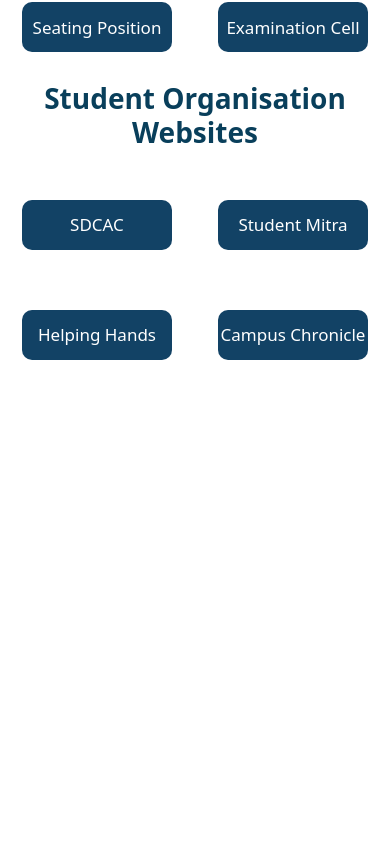
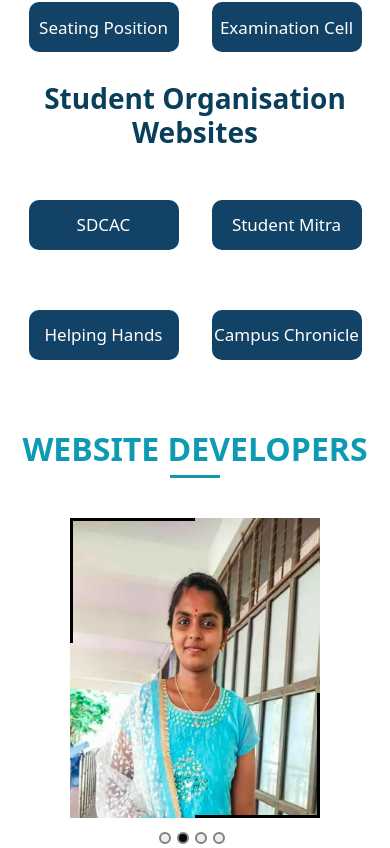
Before and after one commit to Yasvanth-2005/ecrush, a React (Create React App) app: page / in a window 390 px wide. Shown: the part 8721-9569 px from the top of the page. Before the commit the page ends 9111 px from the top, so only its background shows below. Built offline with nearby package versions, Linux system fonts and the light colour scheme.

Commit message:
web developers section

```diff
--- a/package.json
+++ b/package.json
@@ -10,6 +10,7 @@
     "bootstrap-icons": "^1.10.5",
     "react": "^18.2.0",
     "react-dom": "^18.2.0",
+    "react-multi-carousel": "^2.8.4",
     "react-router-dom": "^6.14.0",
     "react-scripts": "5.0.1",
     "web-vitals": "^2.1.4"
--- a/src/App.css
+++ b/src/App.css
@@ -615,10 +615,10 @@ header .navbar-mobile {
   margin-bottom: 20px;
 }
 .link-section .q-links {
-  display: flex;
-  justify-content: space-between;
-  align-items: center;
-  flex-wrap: wrap;
+  display: grid;
+  grid-template-columns: 1fr 1fr 1fr 1fr;
+  place-items: center;
+  place-content: center;
 }
 .link-section .q-links button {
   width: 150px;
@@ -641,4 +641,105 @@ header .navbar-mobile {
   text-decoration: none;
   font-size: 17px;
 }
+@media (max-width:720px){
+  .link-section .q-links {
+    grid-template-columns: 1fr 1fr;
+  }
+}
 /* Quick Links Section ends */
+/*Web developers section */
+.webcard{
+    position: relative;
+    overflow: hidden;
+    margin-bottom: 30px;
+    width: 250px;
+    height: 300px;
+    transition: all 0.5 ease;
+    cursor: pointer;
+}
+.webcard::before{
+  content: '';
+   position: absolute;
+   top: 0;
+   left: 0;
+   width: 125px;
+   height: 125px;
+   border-top:3px solid black;
+   border-left:3px solid black;
+   transition: all 0.5s ease;
+   z-index:2;
+}
+.webcard::after{
+  content: '';
+   position: absolute;
+   bottom: 0;
+   right: 0;
+   width: 125px;
+   height: 125px;
+   border-bottom:3px solid black;
+   border-right:3px solid black;
+   transition: all 1s ease;
+}
+.webcard:hover::before{
+  transform: translate(10px,10px);
+}
+.webcard:hover::after{
+  transform: translate(-10px,-10px);
+}
+.webcard>div.web-img>img{
+  width: 100%;
+  position: absolute;
+  top: 0;
+  right: 0;
+}
+.webcard:hover .web-img img{
+  transform: scale(1.05);
+  filter:blur(5px);
+}
+.web-info{
+  position: absolute;
+  top:0;
+  left:0;
+  z-index:5;
+  padding: 50% 4%;
+  text-align: center;
+  display: flex;
+  justify-content: center;
+  align-items: center;
+  flex-direction: column;
+}
+.web-info h2{
+    font-size: 20px;
+    color: black;
+    margin-top: -30px;
+    opacity: 0;
+    padding: 0 10px;
+    letter-spacing: 2px;
+    text-transform: uppercase;
+    transform: translateY(-100px);
+    transition: all 900ms cubic-bezier(0.68, -0.55, 0.265, 1.55) 0.2s;
+    border-radius: 10px;
+}
+.web-info ul{
+  margin: 20px 0;
+  padding: 0;
+  opacity: 0;
+  transform: translateY(100px);
+  transition: all 600ms cubic-bezier(0.68, -0.55, 0.265, 1.55) 0.2s;
+  display: inline-flex;
+  list-style-type: none;
+}
+.web-info ul a{
+  color:black;
+  margin: 0px 10px;
+}
+.web-info i{
+  font-size: 24px;
+}
+.web-info h2 span{
+  font-size:12px;
+}
+.webcard:hover .web-info h2,.webcard:hover .web-info ul{
+  transform: translateY(0);
+  opacity: 1;
+}
--- /dev/null
+++ b/src/components/Webcarousel.js
@@ -0,0 +1,143 @@
+import React, { useEffect, useState } from "react";
+import Carousel from "react-multi-carousel";
+import "react-multi-carousel/lib/styles.css";
+// import "bootstrap-icons/font/bootstrap-icons.css";
+
+import siddu from "../images/trainers/siddhu.jpeg";
+import rohita from "../images/trainers/siddhu.webp";
+import anand from "../images/trainers/anand.jpg";
+import arun from "../images/trainers/arun.jpg";
+
+const WebCard = (props) => {
+  return (
+        <div className="webcard">
+          <div className="web-img">
+            <img src={props.img} alt="Siddhu" />
+          </div>
+          <div className="web-info">
+            <h2 className="web-name">
+              {props.name} <br /> <span>{props.pos}</span>
+            </h2>
+            <ul className="social-link">
+              <li>
+                <a
+                  href="https://www.linkedin.com/in/siddartha-yernagula-a4745b238/"
+                  className="bi bi-linkedin"
+                  aria-hidden="true"
+                ></a>
+              </li>
+              <li>
+                <a
+                  href="https://www.instagram.com/siddhu_from_srikakulam/"
+                  className="bi bi-instagram"
+                  aria-hidden="true"
+                ></a>
+              </li>
+              <li>
+                <a
+                  href="https://www.instagram.com/siddhu_from_srikakulam/"
+                  className="bi bi-facebook"
+                  aria-hidden="true"
+                ></a>
+              </li>
+              <li>
+                <a
+                  href="https://www.linkedin.com/in/siddartha-yernagula-a4745b238/"
+                  className="bi bi-twitter"
+                  aria-hidden="true"
+                ></a>
+              </li>
+            </ul>
+          </div>
+        </div>
+  );
+};
+
+const webDevs = [
+    {id:1,img:siddu,name:"Siddartha Yernagula",pos:"Full Stack Web Developer"},
+    {id:2,img:rohita,name:"Rohita Uppala",pos:"Full Stack Web Developer"},
+    {id:3,img:anand,name:"Anand Prasad",pos:"Full Stack Web Developer"},
+    {id:4,img:arun,name:"MAT574",pos:"Full Stack Web Developer"}
+]
+
+const MyCarousel = () => {
+  const responsive = {
+    desktop: {
+      breakpoint: { max: 3000, min: 1024 },
+      items: 4,
+      slidesToSlide: 0,
+    },
+    tablet: {
+      breakpoint: { max: 1024, min: 660 },
+      items: 2,
+      slidesToSlide: 2,
+    },
+    mobile: {
+      breakpoint: { max: 660, min: 0 },
+      items: 1,
+      slidesToSlide: 1,
+    },
+  };
+
+  const [deviceType, setDeviceType] = useState("");
+
+  useEffect(() => {
+    const handleResize = () => {
+      const { innerWidth } = window;
+      if (innerWidth >= responsive.desktop.breakpoint.min) {
+        setDeviceType("desktop");
+      } else if (
+        innerWidth >= responsive.tablet.breakpoint.min &&
+        innerWidth <= responsive.tablet.breakpoint.max
+      ) {
+        setDeviceType("tablet");
+      } else {
+        setDeviceType("mobile");
+      }
+    };
+
+    handleResize();
+    window.addEventListener("resize", handleResize);
+
+    // Clean up the event listener on component unmount
+    return () => {
+      window.removeEventListener("resize", handleResize);
+    };
+  }, [responsive]);
+
+  const showDots = deviceType !== "desktop";
+  const swipeable = deviceType !== "desktop";
+  const draggable = deviceType !== "desktop";
+  const autoPlay = deviceType !== "desktop";
+
+  return (
+    <Carousel
+      responsive={responsive}
+      swipeable={swipeable}
+      draggable={draggable}
+      infinite={true}
+      autoPlay={autoPlay}
+      autoPlaySpeed={5000}
+      removeArrowOnDeviceType={["desktop", "tablet", "mobile"]}
+      deviceType={deviceType}
+      showDots={showDots}
+      customTransition="all .5"
+      transitionDuration={500}
+    >
+      <div className="d-flex justify-content-center align-items-center">
+        <WebCard key={webDevs[0].id} name={webDevs[0].name} img={webDevs[0].img} pos={webDevs[0].pos}/>
+      </div>
+      <div className="d-flex justify-content-center align-items-center">
+        <WebCard key={webDevs[1].id} name={webDevs[1].name} img={webDevs[1].img} pos={webDevs[1].pos}/>
+      </div>
+      <div className="d-flex justify-content-center align-items-center">
+        <WebCard key={webDevs[2].id} name={webDevs[2].name} img={webDevs[2].img} pos={webDevs[2].pos}/>
+      </div>
+      <div className="d-flex justify-content-center align-items-center">
+        <WebCard key={webDevs[3].id} name={webDevs[3].name} img={webDevs[3].img} pos={webDevs[3].pos}/>
+      </div>
+    </Carousel>
+  );
+};
+
+export default MyCarousel;
--- a/src/pages/Home.js
+++ b/src/pages/Home.js
@@ -1,6 +1,7 @@
 import React from "react";
 import Header from "../components/Header";
 import { Link } from "react-router-dom";
+import Webcarousel from "../components/Webcarousel"
 
 import heroImg from "../images/hero-img.png";
 import ci1 from "../images/photography/1.webp";
@@ -281,6 +282,13 @@ export default function Home() {
           <SectionTitle title="Quick Links" />
           {qLinkSection.map(link => <Qlinks key={link.id} title={link.title}  l1={link.l1} l1n={link.l1n} l2={link.l2} l2n={link.l2n} l3={link.l3} l3n={link.l3n} l4={link.l4} l4n={link.l4n}/>)}
       </section>
+
+      <section id="web-developers">
+          <div className="container">
+             <SectionTitle title="WEBSITE DEVELOPERS" />
+             <Webcarousel />
+          </div>
+      </section>
     </>
   );
 }
```
Also changed, not shown: 1 other file (tests, documents, lock files or other folders).
